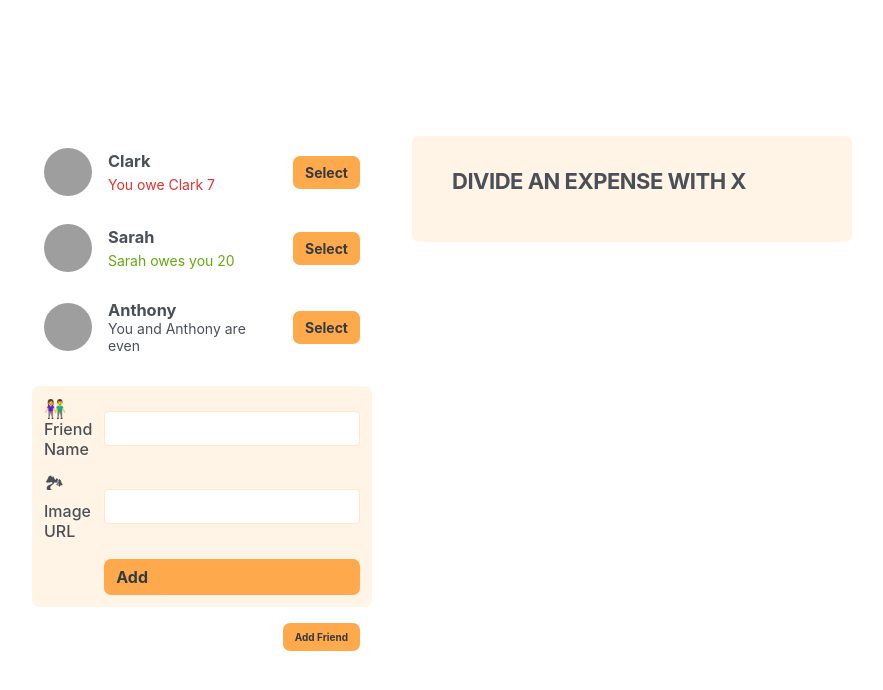
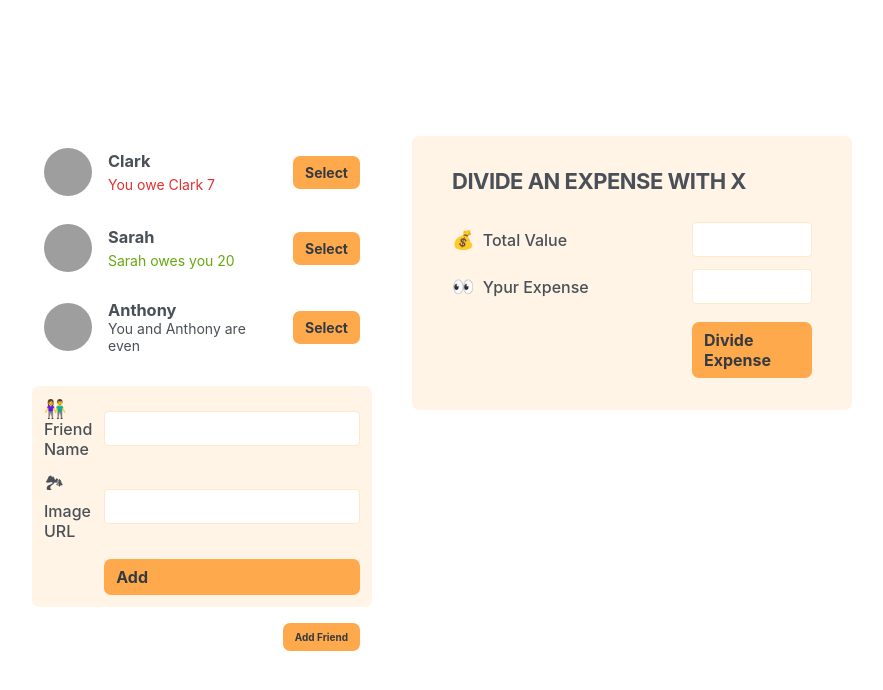
Before and after one commit to erenavar/divide-expenses, a React (Create React App) app: page / in a window 1280 px wide. Shown: the top 690 px of the page, without its empty margins (198-1081 px from the left). Built offline with nearby package versions, Linux system fonts and the light colour scheme; grey boxes are pictures that could not be loaded.

Commit message:
add uncompleted dividing form

```diff
--- a/src/components/DivideForm.js
+++ b/src/components/DivideForm.js
@@ -1,9 +1,17 @@
 import React from "react";
+import Button from "./Button";
 
 export default function DivideForm() {
   return (
     <form className="form-split-bill">
       <h2>Divide an Expense with X</h2>
+      <label>💰 Total Value</label>
+      <input type="text" />
+
+      <label>👀 Ypur Expense</label>
+      <input type="text" />
+
+      <Button>Divide Expense</Button>
     </form>
   );
 }
```
